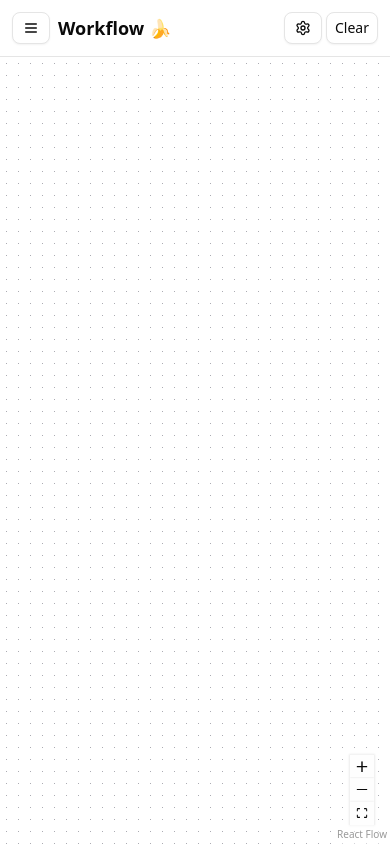
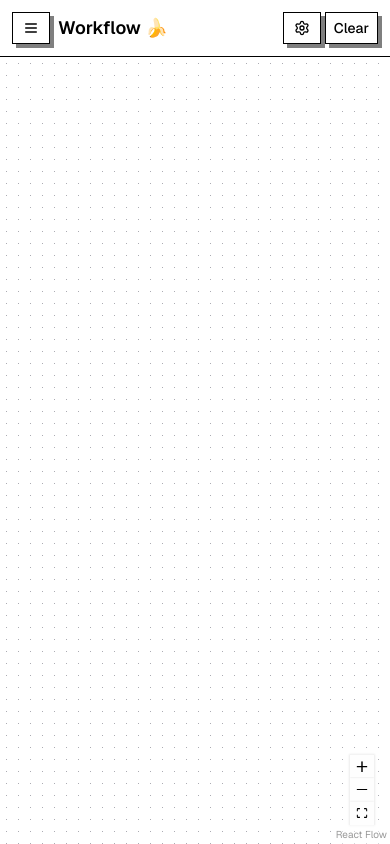
Before and after one commit to Aaryan6/gemimage-workflow, a Next.js app: page / in a window 390 px wide. Built offline with nearby package versions, Linux system fonts and the light colour scheme.

Commit message:
Refactor global styles and enhance component interactions. Introduced new CSS variables for theming, improved mobile touch handling, and added delete functionality to image nodes. Updated layout for better responsiveness and API key management in the sidebar.

```diff
--- a/src/app/globals.css
+++ b/src/app/globals.css
@@ -3,113 +3,165 @@
 
 @custom-variant dark (&:is(.dark *));
 
+:root {
+  --background: oklch(1 0 0);
+  --foreground: oklch(0 0 0);
+  --card: oklch(1 0 0);
+  --card-foreground: oklch(0 0 0);
+  --popover: oklch(1 0 0);
+  --popover-foreground: oklch(0 0 0);
+  --primary: oklch(0.6546 0.287 317.3974);
+  --primary-foreground: oklch(1 0 0);
+  --secondary: oklch(0.968 0.211 109.7692);
+  --secondary-foreground: oklch(0 0 0);
+  --muted: oklch(0.9551 0 0);
+  --muted-foreground: oklch(0.3211 0 0);
+  --accent: oklch(0.5635 0.2408 260.8178);
+  --accent-foreground: oklch(1 0 0);
+  --destructive: oklch(0 0 0);
+  --destructive-foreground: oklch(1 0 0);
+  --border: oklch(0 0 0);
+  --input: oklch(0 0 0);
+  --ring: oklch(0.6489 0.237 26.9728);
+  --chart-1: oklch(0.6489 0.237 26.9728);
+  --chart-2: oklch(0.968 0.211 109.7692);
+  --chart-3: oklch(0.5635 0.2408 260.8178);
+  --chart-4: oklch(0.7323 0.2492 142.4953);
+  --chart-5: oklch(0.5931 0.2726 328.3634);
+  --sidebar: oklch(0.9551 0 0);
+  --sidebar-foreground: oklch(0 0 0);
+  --sidebar-primary: oklch(0.6489 0.237 26.9728);
+  --sidebar-primary-foreground: oklch(1 0 0);
+  --sidebar-accent: oklch(0.5635 0.2408 260.8178);
+  --sidebar-accent-foreground: oklch(1 0 0);
+  --sidebar-border: oklch(0 0 0);
+  --sidebar-ring: oklch(0.6489 0.237 26.9728);
+  --font-sans: DM Sans, sans-serif;
+  --font-serif: ui-serif, Georgia, Cambria, "Times New Roman", Times, serif;
+  --font-mono: Space Mono, monospace;
+  --radius: 0px;
+  --shadow-2xs: 4px 4px 0px 0px hsl(0 0% 0% / 0.5);
+  --shadow-xs: 4px 4px 0px 0px hsl(0 0% 0% / 0.5);
+  --shadow-sm: 4px 4px 0px 0px hsl(0 0% 0% / 1),
+    4px 1px 2px -1px hsl(0 0% 0% / 1);
+  --shadow: 4px 4px 0px 0px hsl(0 0% 0% / 1), 4px 1px 2px -1px hsl(0 0% 0% / 1);
+  --shadow-md: 4px 4px 0px 0px hsl(0 0% 0% / 1),
+    4px 2px 4px -1px hsl(0 0% 0% / 1);
+  --shadow-lg: 4px 4px 0px 0px hsl(0 0% 0% / 1),
+    4px 4px 6px -1px hsl(0 0% 0% / 1);
+  --shadow-xl: 4px 4px 0px 0px hsl(0 0% 0% / 1),
+    4px 8px 10px -1px hsl(0 0% 0% / 1);
+  --shadow-2xl: 4px 4px 0px 0px hsl(0 0% 0% / 2.5);
+  --tracking-normal: 0em;
+  --spacing: 0.25rem;
+}
+
+.dark {
+  --background: oklch(0 0 0);
+  --foreground: oklch(1 0 0);
+  --card: oklch(0.3211 0 0);
+  --card-foreground: oklch(1 0 0);
+  --popover: oklch(0.3211 0 0);
+  --popover-foreground: oklch(1 0 0);
+  --primary: oklch(0.7044 0.1872 23.1858);
+  --primary-foreground: oklch(0 0 0);
+  --secondary: oklch(0.9691 0.2005 109.6228);
+  --secondary-foreground: oklch(0 0 0);
+  --muted: oklch(0.3211 0 0);
+  --muted-foreground: oklch(0.8452 0 0);
+  --accent: oklch(0.6755 0.1765 252.2592);
+  --accent-foreground: oklch(0 0 0);
+  --destructive: oklch(1 0 0);
+  --destructive-foreground: oklch(0 0 0);
+  --border: oklch(1 0 0);
+  --input: oklch(1 0 0);
+  --ring: oklch(0.7044 0.1872 23.1858);
+  --chart-1: oklch(0.7044 0.1872 23.1858);
+  --chart-2: oklch(0.9691 0.2005 109.6228);
+  --chart-3: oklch(0.6755 0.1765 252.2592);
+  --chart-4: oklch(0.7395 0.2268 142.8504);
+  --chart-5: oklch(0.6131 0.2458 328.0714);
+  --sidebar: oklch(0 0 0);
+  --sidebar-foreground: oklch(1 0 0);
+  --sidebar-primary: oklch(0.7044 0.1872 23.1858);
+  --sidebar-primary-foreground: oklch(0 0 0);
+  --sidebar-accent: oklch(0.6755 0.1765 252.2592);
+  --sidebar-accent-foreground: oklch(0 0 0);
+  --sidebar-border: oklch(1 0 0);
+  --sidebar-ring: oklch(0.7044 0.1872 23.1858);
+  --font-sans: DM Sans, sans-serif;
+  --font-serif: ui-serif, Georgia, Cambria, "Times New Roman", Times, serif;
+  --font-mono: Space Mono, monospace;
+  --radius: 0px;
+  --shadow-2xs: 4px 4px 0px 0px hsl(0 0% 0% / 0.5);
+  --shadow-xs: 4px 4px 0px 0px hsl(0 0% 0% / 0.5);
+  --shadow-sm: 4px 4px 0px 0px hsl(0 0% 0% / 1),
+    4px 1px 2px -1px hsl(0 0% 0% / 1);
+  --shadow: 4px 4px 0px 0px hsl(0 0% 0% / 1), 4px 1px 2px -1px hsl(0 0% 0% / 1);
+  --shadow-md: 4px 4px 0px 0px hsl(0 0% 0% / 1),
+    4px 2px 4px -1px hsl(0 0% 0% / 1);
+  --shadow-lg: 4px 4px 0px 0px hsl(0 0% 0% / 1),
+    4px 4px 6px -1px hsl(0 0% 0% / 1);
+  --shadow-xl: 4px 4px 0px 0px hsl(0 0% 0% / 1),
+    4px 8px 10px -1px hsl(0 0% 0% / 1);
+  --shadow-2xl: 4px 4px 0px 0px hsl(0 0% 0% / 2.5);
+}
+
 @theme inline {
   --color-background: var(--background);
   --color-foreground: var(--foreground);
-  --font-sans: var(--font-geist-sans);
-  --font-mono: var(--font-geist-mono);
+  --color-card: var(--card);
+  --color-card-foreground: var(--card-foreground);
+  --color-popover: var(--popover);
+  --color-popover-foreground: var(--popover-foreground);
+  --color-primary: var(--primary);
+  --color-primary-foreground: var(--primary-foreground);
+  --color-secondary: var(--secondary);
+  --color-secondary-foreground: var(--secondary-foreground);
+  --color-muted: var(--muted);
+  --color-muted-foreground: var(--muted-foreground);
+  --color-accent: var(--accent);
+  --color-accent-foreground: var(--accent-foreground);
+  --color-destructive: var(--destructive);
+  --color-destructive-foreground: var(--destructive-foreground);
+  --color-border: var(--border);
+  --color-input: var(--input);
+  --color-ring: var(--ring);
+  --color-chart-1: var(--chart-1);
+  --color-chart-2: var(--chart-2);
+  --color-chart-3: var(--chart-3);
+  --color-chart-4: var(--chart-4);
+  --color-chart-5: var(--chart-5);
+  --color-sidebar: var(--sidebar);
+  --color-sidebar-foreground: var(--sidebar-foreground);
+  --color-sidebar-primary: var(--sidebar-primary);
+  --color-sidebar-primary-foreground: var(--sidebar-primary-foreground);
+  --color-sidebar-accent: var(--sidebar-accent);
+  --color-sidebar-accent-foreground: var(--sidebar-accent-foreground);
+  --color-sidebar-border: var(--sidebar-border);
   --color-sidebar-ring: var(--sidebar-ring);
-  --color-sidebar-border: var(--sidebar-border);
-  --color-sidebar-accent-foreground: var(--sidebar-accent-foreground);
-  --color-sidebar-accent: var(--sidebar-accent);
-  --color-sidebar-primary-foreground: var(--sidebar-primary-foreground);
-  --color-sidebar-primary: var(--sidebar-primary);
-  --color-sidebar-foreground: var(--sidebar-foreground);
-  --color-sidebar: var(--sidebar);
-  --color-chart-5: var(--chart-5);
-  --color-chart-4: var(--chart-4);
-  --color-chart-3: var(--chart-3);
-  --color-chart-2: var(--chart-2);
-  --color-chart-1: var(--chart-1);
-  --color-ring: var(--ring);
-  --color-input: var(--input);
-  --color-border: var(--border);
-  --color-destructive: var(--destructive);
-  --color-accent-foreground: var(--accent-foreground);
-  --color-accent: var(--accent);
-  --color-muted-foreground: var(--muted-foreground);
-  --color-muted: var(--muted);
-  --color-secondary-foreground: var(--secondary-foreground);
-  --color-secondary: var(--secondary);
-  --color-primary-foreground: var(--primary-foreground);
-  --color-primary: var(--primary);
-  --color-popover-foreground: var(--popover-foreground);
-  --color-popover: var(--popover);
-  --color-card-foreground: var(--card-foreground);
-  --color-card: var(--card);
+
+  --font-sans: var(--font-sans);
+  --font-mono: var(--font-mono);
+  --font-serif: var(--font-serif);
+
   --radius-sm: calc(var(--radius) - 4px);
   --radius-md: calc(var(--radius) - 2px);
   --radius-lg: var(--radius);
   --radius-xl: calc(var(--radius) + 4px);
+
+  --shadow-2xs: var(--shadow-2xs);
+  --shadow-xs: var(--shadow-xs);
+  --shadow-sm: var(--shadow-sm);
+  --shadow: var(--shadow);
+  --shadow-md: var(--shadow-md);
+  --shadow-lg: var(--shadow-lg);
+  --shadow-xl: var(--shadow-xl);
+  --shadow-2xl: var(--shadow-2xl);
 }
 
-:root {
-  --radius: 0.625rem;
-  --background: oklch(1 0 0);
-  --foreground: oklch(0.145 0 0);
-  --card: oklch(1 0 0);
-  --card-foreground: oklch(0.145 0 0);
-  --popover: oklch(1 0 0);
-  --popover-foreground: oklch(0.145 0 0);
-  --primary: oklch(0.205 0 0);
-  --primary-foreground: oklch(0.985 0 0);
-  --secondary: oklch(0.97 0 0);
-  --secondary-foreground: oklch(0.205 0 0);
-  --muted: oklch(0.97 0 0);
-  --muted-foreground: oklch(0.556 0 0);
-  --accent: oklch(0.97 0 0);
-  --accent-foreground: oklch(0.205 0 0);
-  --destructive: oklch(0.577 0.245 27.325);
-  --border: oklch(0.922 0 0);
-  --input: oklch(0.922 0 0);
-  --ring: oklch(0.708 0 0);
-  --chart-1: oklch(0.646 0.222 41.116);
-  --chart-2: oklch(0.6 0.118 184.704);
-  --chart-3: oklch(0.398 0.07 227.392);
-  --chart-4: oklch(0.828 0.189 84.429);
-  --chart-5: oklch(0.769 0.188 70.08);
-  --sidebar: oklch(0.985 0 0);
-  --sidebar-foreground: oklch(0.145 0 0);
-  --sidebar-primary: oklch(0.205 0 0);
-  --sidebar-primary-foreground: oklch(0.985 0 0);
-  --sidebar-accent: oklch(0.97 0 0);
-  --sidebar-accent-foreground: oklch(0.205 0 0);
-  --sidebar-border: oklch(0.922 0 0);
-  --sidebar-ring: oklch(0.708 0 0);
-}
-
-.dark {
-  --background: oklch(0.145 0 0);
-  --foreground: oklch(0.985 0 0);
-  --card: oklch(0.205 0 0);
-  --card-foreground: oklch(0.985 0 0);
-  --popover: oklch(0.205 0 0);
-  --popover-foreground: oklch(0.985 0 0);
-  --primary: oklch(0.922 0 0);
-  --primary-foreground: oklch(0.205 0 0);
-  --secondary: oklch(0.269 0 0);
-  --secondary-foreground: oklch(0.985 0 0);
-  --muted: oklch(0.269 0 0);
-  --muted-foreground: oklch(0.708 0 0);
-  --accent: oklch(0.269 0 0);
-  --accent-foreground: oklch(0.985 0 0);
-  --destructive: oklch(0.704 0.191 22.216);
-  --border: oklch(1 0 0 / 10%);
-  --input: oklch(1 0 0 / 15%);
-  --ring: oklch(0.556 0 0);
-  --chart-1: oklch(0.488 0.243 264.376);
-  --chart-2: oklch(0.696 0.17 162.48);
-  --chart-3: oklch(0.769 0.188 70.08);
-  --chart-4: oklch(0.627 0.265 303.9);
-  --chart-5: oklch(0.645 0.246 16.439);
-  --sidebar: oklch(0.205 0 0);
-  --sidebar-foreground: oklch(0.985 0 0);
-  --sidebar-primary: oklch(0.488 0.243 264.376);
-  --sidebar-primary-foreground: oklch(0.985 0 0);
-  --sidebar-accent: oklch(0.269 0 0);
-  --sidebar-accent-foreground: oklch(0.985 0 0);
-  --sidebar-border: oklch(1 0 0 / 10%);
-  --sidebar-ring: oklch(0.556 0 0);
+body {
+  letter-spacing: var(--tracking-normal);
 }
 
 @layer base {
--- a/src/app/layout.tsx
+++ b/src/app/layout.tsx
@@ -15,7 +15,8 @@ const geistMono = Geist_Mono({
 export const metadata: Metadata = {
   title: "Nano Banana Image Workflow",
   description: "AI-powered image generation and editing workflow builder",
-  viewport: "width=device-width, initial-scale=1, maximum-scale=1, user-scalable=no",
+  viewport:
+    "width=device-width, initial-scale=1, maximum-scale=1, user-scalable=no",
 };
 
 export default function RootLayout({
@@ -26,7 +27,7 @@ export default function RootLayout({
   return (
     <html lang="en" suppressHydrationWarning>
       <body
-        className={`${geistSans.variable} ${geistMono.variable} antialiased`}
+        className={`${geistSans.className} ${geistMono.variable} antialiased`}
       >
         {children}
       </body>
--- a/src/components/edit-image-node.tsx
+++ b/src/components/edit-image-node.tsx
@@ -7,7 +7,7 @@ import { Handle, Position } from "@xyflow/react";
 import { Card } from "@/components/ui/card";
 import { Button } from "@/components/ui/button";
 import { Textarea } from "@/components/ui/textarea";
-import { Edit, Loader2 } from "lucide-react";
+import { Edit, Loader2, X } from "lucide-react";
 import { useWorkflowStore } from "@/stores/workflow-store"
 import { getApiKey } from "@/lib/api-utils";
 
@@ -33,7 +33,7 @@ export default function EditImageNode({
   const nodeData = data as EditImageNodeData;
   const [prompt, setPrompt] = useState(nodeData?.prompt || "");
   const [inputImages, setInputImages] = useState<string[]>([]);
-  const { updateNode, nodes, edges, addNode } = useWorkflowStore();
+  const { updateNode, nodes, edges, addNode, removeNode } = useWorkflowStore();
 
   // Memoize the connected inputs calculation to prevent unnecessary recalculations
   const connectedInputs = useMemo(() => {
@@ -145,13 +145,23 @@ export default function EditImageNode({
     (e: React.MouseEvent) => {
       e.stopPropagation();
       e.preventDefault();
-      updateNode(id, { result: null, output: null, generatedImage: null });
+      removeNode(id);
     },
-    [id, updateNode]
+    [id, removeNode]
   );
 
   return (
-    <Card className="w-80 md:w-80 sm:w-72 p-3 md:p-4 bg-card border-2 border-border">
+    <Card className="w-80 md:w-80 sm:w-72 p-3 md:p-4 bg-card border-2 border-border relative">
+      <Button
+        variant="ghost"
+        size="sm"
+        onClick={handleDelete}
+        onMouseDown={(e) => e.stopPropagation()}
+        className="absolute -top-2 -right-2 w-6 h-6 p-0 rounded-full bg-red-500 hover:bg-red-600 text-white border-2 border-white shadow-sm z-10"
+        type="button"
+      >
+        <X className="w-3 h-3" />
+      </Button>
       <div className="flex items-center gap-2 mb-3">
         <Edit className="w-4 h-4 text-orange-500" />
         <span className="font-medium text-sm">Edit Image</span>
@@ -209,7 +219,6 @@ export default function EditImageNode({
           </div>
         )}
 
-        <div className="flex gap-2">
         <Button
           onClick={handleEdit}
           onMouseDown={(e) => e.stopPropagation()}
@@ -219,7 +228,7 @@ export default function EditImageNode({
             nodeData?.isProcessing
           }
           size="sm"
-            className="flex-1 bg-orange-600 hover:bg-orange-700 touch-manipulation"
+          className="w-full bg-orange-600 hover:bg-orange-700 touch-manipulation"
           type="button"
         >
           {nodeData?.isProcessing ? (
@@ -232,18 +241,6 @@ export default function EditImageNode({
             "Edit"
           )}
         </Button>
-          <Button
-            variant="destructive"
-            size="sm"
-            onClick={handleDelete}
-            onMouseDown={(e) => e.stopPropagation()}
-            disabled={!nodeData?.result && !nodeData?.generatedImage}
-            className="touch-manipulation"
-            type="button"
-          >
-            Delete
-          </Button>
-        </div>
       </div>
 
       <Handle
--- a/src/components/generate-image-node.tsx
+++ b/src/components/generate-image-node.tsx
@@ -25,7 +25,7 @@ export default function GenerateImageNode({ id, data }: { id: string; data: unkn
   const nodeData = data as GenerateImageNodeData
   const [prompt, setPrompt] = useState(nodeData?.prompt || "")
   const [referenceImages, setReferenceImages] = useState<string[]>([])
-  const { updateNode, nodes, edges, addNode, removeEdgesToNode, removeEdge } = useWorkflowStore()
+  const { updateNode, nodes, edges, addNode, removeEdgesToNode, removeEdge, removeNode } = useWorkflowStore()
 
   // Memoize the connected inputs calculation to prevent unnecessary recalculations
   const connectedInputs = useMemo(() => {
@@ -138,7 +138,16 @@ export default function GenerateImageNode({ id, data }: { id: string; data: unkn
     [id, prompt, updateNode, nodes, addNode],
   )
 
-  const handleDelete = useCallback(
+  const handleDeleteNode = useCallback(
+    (e: React.MouseEvent) => {
+      e.stopPropagation()
+      e.preventDefault()
+      removeNode(id)
+    },
+    [id, removeNode]
+  )
+
+  const handleClear = useCallback(
     (e: React.MouseEvent) => {
       e.stopPropagation()
       e.preventDefault()
@@ -153,7 +162,7 @@ export default function GenerateImageNode({ id, data }: { id: string; data: unkn
       setPrompt("")
       setReferenceImages([])
     },
-    [id, updateNode],
+    [id, updateNode]
   )
 
   const handleRemoveReferenceImages = useCallback(
@@ -185,7 +194,17 @@ export default function GenerateImageNode({ id, data }: { id: string; data: unkn
   )
 
   return (
-    <Card className="w-80 md:w-80 sm:w-72 p-3 md:p-4 bg-card border-2 border-border">
+    <Card className="w-80 md:w-80 sm:w-72 p-3 md:p-4 bg-card border-2 border-border relative">
+      <Button
+        variant="ghost"
+        size="sm"
+        onClick={handleDeleteNode}
+        onMouseDown={(e) => e.stopPropagation()}
+        className="absolute -top-2 -right-2 w-6 h-6 p-0 rounded-full bg-red-500 hover:bg-red-600 text-white border-2 border-white shadow-sm z-10"
+        type="button"
+      >
+        <X className="w-3 h-3" />
+      </Button>
       <div className="flex items-center gap-2 mb-3">
         <Palette className="w-4 h-4 text-purple-500" />
         <span className="font-medium text-sm">Generate Image</span>
@@ -285,7 +304,7 @@ export default function GenerateImageNode({ id, data }: { id: string; data: unkn
           <Button
             variant="outline"
             size="sm"
-            onClick={handleDelete}
+            onClick={handleClear}
             onMouseDown={(e) => e.stopPropagation()}
             disabled={nodeData?.isProcessing}
             className="touch-manipulation"
--- a/src/components/image-result-node.tsx
+++ b/src/components/image-result-node.tsx
@@ -5,6 +5,8 @@ import { Handle, Position } from "@xyflow/react";
 import { Card } from "@/components/ui/card";
 import { Button } from "@/components/ui/button";
 import { Image as ImageIcon, Download, X } from "lucide-react";
+import { useWorkflowStore } from "@/stores/workflow-store";
+import { useCallback } from "react";
 
 interface ImageResultNodeData {
   label: string;
@@ -18,12 +20,14 @@ interface ImageResultNodeData {
 }
 
 export default function ImageResultNode({
+  id,
   data,
 }: {
   id: string;
   data: unknown;
 }) {
   const nodeData = data as ImageResultNodeData;
+  const { removeNode } = useWorkflowStore();
 
   const handleDownload = () => {
     const link = document.createElement("a");
@@ -32,12 +36,27 @@ export default function ImageResultNode({
     link.click();
   };
 
-  const handleDelete = () => {
-    // You can implement node deletion here
-  };
+  const handleDelete = useCallback(
+    (e: React.MouseEvent) => {
+      e.stopPropagation();
+      e.preventDefault();
+      removeNode(id);
+    },
+    [id, removeNode]
+  );
 
   return (
-    <Card className="w-80 md:w-80 sm:w-72 p-3 md:p-4 bg-card border-2 border-green-500">
+    <Card className="w-80 md:w-80 sm:w-72 p-3 md:p-4 bg-card border-2 border-green-500 relative">
+      <Button
+        variant="ghost"
+        size="sm"
+        onClick={handleDelete}
+        onMouseDown={(e) => e.stopPropagation()}
+        className="absolute -top-2 -right-2 w-6 h-6 p-0 rounded-full bg-red-500 hover:bg-red-600 text-white border-2 border-white shadow-sm z-10"
+        type="button"
+      >
+        <X className="w-3 h-3" />
+      </Button>
       <div className="flex items-center gap-2 mb-3">
         <ImageIcon className="w-4 h-4 text-green-500" />
         <span className="font-medium text-sm">Generated Image</span>
@@ -67,27 +86,16 @@ export default function ImageResultNode({
         </div>
       </div>
 
-      <div className="flex gap-2">
       <Button
         onClick={handleDownload}
         size="sm"
-          className="flex-1 bg-green-600 hover:bg-green-700 touch-manipulation"
+        className="w-full bg-green-600 hover:bg-green-700 touch-manipulation"
         type="button"
       >
         <Download className="w-3 h-3 mr-1" />
         <span className="hidden sm:inline">Download</span>
         <span className="sm:hidden">Save</span>
       </Button>
-        <Button
-          variant="destructive"
-          size="sm"
-          onClick={handleDelete}
-          className="touch-manipulation"
-          type="button"
-        >
-          <X className="w-3 h-3" />
-        </Button>
-      </div>
 
       {/* Output Handle for connecting to other nodes */}
       <Handle
--- a/src/components/image-upload-node.tsx
+++ b/src/components/image-upload-node.tsx
@@ -27,7 +27,7 @@ export default function ImageUploadNode({
   const nodeData = data as ImageUploadNodeData;
   const [isDragOver, setIsDragOver] = useState(false);
   const [localImages, setLocalImages] = useState<string[]>([]);
-  const { updateNode } = useWorkflowStore();
+  const { updateNode, removeNode } = useWorkflowStore();
 
   const handleFileUpload = useCallback(
     (files: FileList | null) => {
@@ -78,8 +78,27 @@ export default function ImageUploadNode({
     setIsDragOver(false);
   }, []);
 
+  const handleDeleteNode = useCallback(
+    (e: React.MouseEvent) => {
+      e.stopPropagation();
+      e.preventDefault();
+      removeNode(id);
+    },
+    [id, removeNode]
+  );
+
   return (
-    <Card className="w-80 md:w-80 sm:w-72 p-3 md:p-4 bg-card border-2 border-border">
+    <Card className="w-80 md:w-80 sm:w-72 p-3 md:p-4 bg-card border-2 border-border relative">
+      <Button
+        variant="ghost"
+        size="sm"
+        onClick={handleDeleteNode}
+        onMouseDown={(e) => e.stopPropagation()}
+        className="absolute -top-2 -right-2 w-6 h-6 p-0 rounded-full bg-red-500 hover:bg-red-600 text-white border-2 border-white shadow-sm z-10"
+        type="button"
+      >
+        <X className="w-3 h-3" />
+      </Button>
       <div className="flex items-center gap-2 mb-3">
         <Upload className="w-4 h-4 text-blue-500" />
         <span className="font-medium text-sm">Image Upload</span>
--- a/src/components/workflow-canvas.tsx
+++ b/src/components/workflow-canvas.tsx
@@ -30,10 +30,15 @@ const nodeTypes = {
 export default function WorkflowCanvas() {
   const { nodes, edges, addNode, setNodes, setEdges } = useWorkflowStore();
 
-  const onNodesChange = useCallback((changes: unknown[]) => {
+  const onNodesChange = useCallback(
+    (changes: unknown[]) => {
       const updatedNodes = changes.reduce((acc: Node[], change: unknown) => {
-      const typedChange = change as { type: string; id: string; position?: { x: number; y: number } };
-      if (typedChange.type === 'position') {
+        const typedChange = change as {
+          type: string;
+          id: string;
+          position?: { x: number; y: number };
+        };
+        if (typedChange.type === "position") {
           return acc.map((node: Node) =>
             node.id === typedChange.id
               ? { ...node, position: typedChange.position || node.position }
@@ -44,7 +49,9 @@ export default function WorkflowCanvas() {
       }, nodes);
 
       setNodes(updatedNodes);
-  }, [nodes, setNodes]);
+    },
+    [nodes, setNodes]
+  );
 
   const onEdgesChange = useCallback(() => {
     // Handle edge changes if needed
@@ -113,14 +120,13 @@ export default function WorkflowCanvas() {
         fitView
         className="bg-muted/20"
         // Better mobile interaction
-        panOnScroll
-        panOnScrollSpeed={0.5}
-        zoomOnScroll={false}
+        panOnScroll={false}
+        zoomOnScroll={true}
+        zoomOnDoubleClick={false}
         zoomOnPinch
         panOnDrag
         // Handle connections better on mobile
         snapToGrid
-        snapGrid={[15, 15]}
       >
         <Controls
           className="react-flow__controls"
@@ -129,14 +135,6 @@ export default function WorkflowCanvas() {
           showInteractive={false}
           position="bottom-right"
         />
-        {/* Only show MiniMap on larger screens */}
-        <div className="hidden lg:block">
-          <MiniMap
-            className="react-flow__minimap"
-            zoomable
-            pannable
-          />
-        </div>
         <Background gap={12} size={1} />
       </ReactFlow>
     </div>
```
Also changed, not shown: src/components/settings-panel.tsx (+13 -4 lines), src/components/sidebar.tsx (+124 -28 lines). Lines whose indentation alone changed are shown as unchanged.
